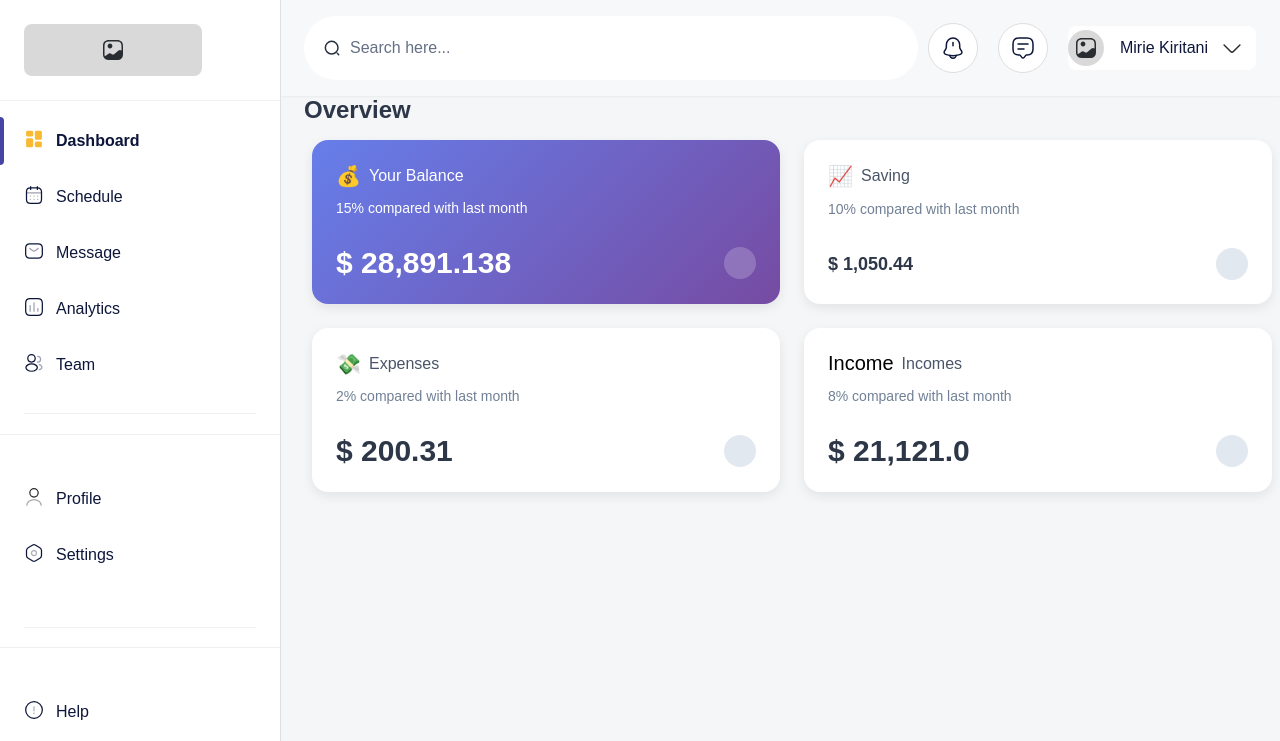
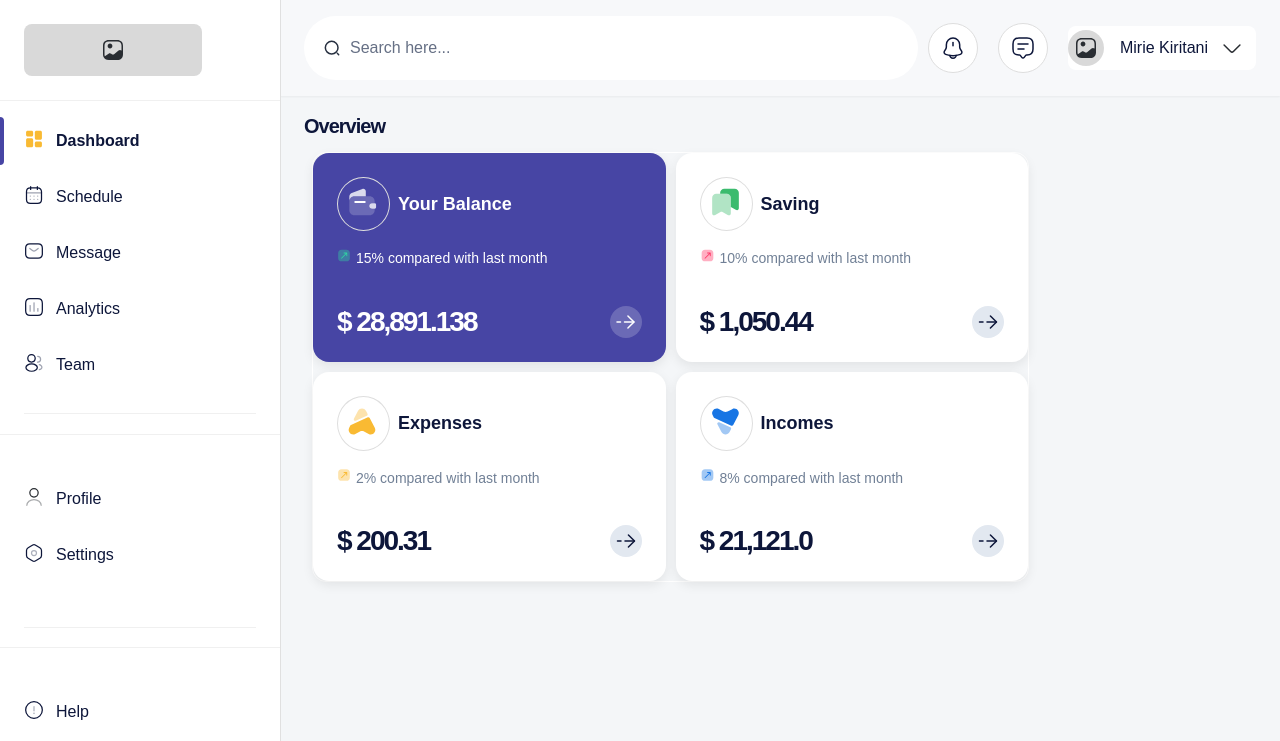
Before and after one commit to shrutidhungana/intuji-frontend-associate-challenge, a website built with Vite: page index.html in a window 1280 px wide. Shown: the top 741 px of the page. Built offline with nearby package versions, Linux system fonts and the light colour scheme.

Commit message:
Added subtle styling to project-overview: 1)Icons 2)Color etc

```diff
--- a/src/components/project-overview/project-overview.html
+++ b/src/components/project-overview/project-overview.html
@@ -5,10 +5,14 @@
 <div class="overview-container">
     <div class="card card-balance">
         <div class="card-header">
-            <span class="icon-placeholder">💰</span>
+            <span class="icon-placeholder"id="wallet-icon"></span>
             <span class="card-title">Your Balance</span>
         </div>
-        <p class="card-percentage" id="balance-percentage">15% compared with last month</p>
+       <div class="increase-percent">
+        <span id="export-icon"></span>
+         <p class="card-percentage" id="balance-percentage">15% compared with last month</p>
+       </div>
+
         <div class="card-footer">
             <span class="card-value" id="balance-value">$ 28,891.138</span>
             <div class="card-arrow" id="balance-arrow"></div>
@@ -17,10 +21,14 @@
 
     <div class="card">
         <div class="card-header">
-            <span class="icon-placeholder">📈</span>
+            <span class="icon-placeholder" id="saving-icon"></span>
             <span class="card-title">Saving</span>
         </div>
-        <p class="card-percentage" id="saving-percentage">10% compared with last month</p>
+        <div class = "increase-percent ">
+            <span id = "saving-export"></span>
+             <p class="card-percentage" id="saving-percentage">10% compared with last month</p>
+        </div>
+
         <div class="card-footer">
             <span class="card-sub-value" id="saving-value">$ 1,050.44</span>
             <div class="card-arrow" id="saving-arrow"></div>
@@ -29,25 +37,32 @@
 
     <div class="card">
         <div class="card-header">
-            <span class="icon-placeholder">💸</span>
+            <span class="icon-placeholder"id="expense-icon"></span>
             <span class="card-title">Expenses</span>
         </div>
+        <div class = "increase-percent ">
+            <span id="expense-export"></span>
         <p class="card-percentage" id="expenses-percentage">2% compared with last month</p>
+        </div>
         <div class="card-footer">
             <span class="card-value" id="expenses-value">$ 200.31</span>
-            <div class="card-arrow" id="expenses-arrow"></div>
+            <div class="card-arrow" id="expense-arrow"></div>
         </div>
     </div>
 
     <div class="card">
         <div class="card-header">
-            <span class="icon-placeholder">Income</span>
+            <span class="icon-placeholder" id="income-icon"></span>
             <span class="card-title">Incomes</span>
         </div>
-        <p class="card-percentage" id="incomes-percentage">8% compared with last month</p>
+        <div class="increase-percent">
+            <span id="income-export"></span>
+             <p class="card-percentage" id="incomes-percentage">8% compared with last month</p>
+        </div>
+
         <div class="card-footer">
             <span class="card-value" id="incomes-value">$ 21,121.0</span>
-            <div class="card-arrow" id="incomes-arrow"></div>
+            <div class="card-arrow" id="income-arrow"></div>
         </div>
     </div>
 </div>
--- a/src/components/project-overview/project-overview.js
+++ b/src/components/project-overview/project-overview.js
@@ -1,6 +1,51 @@
+import EmptyWalletIcon from "../../icons/empty-wallet.svg";
+import ExportIcon from "../../icons/export.svg";
+import BalanceArrowIcon from "../../icons/arrow-right.svg";
+
+import SavingIcon from "../../icons/save.svg";
+import SavingExport from "../../icons/export1.svg";
+
+import ArrowIcon from "../../icons/arrow-right1.svg";
+
+import ExpenseIcon from "../../icons/expenses.svg";
+import ExpenseExport from "../../icons/export2.svg";
+
+import IncomeIcon from "../../icons/income.svg";
+import IncomeExport from "../../icons/export3.svg"
+
+export default function initProjectOverview() {
+    function injectSVG(containerId, SvgComponent) {
+      const container = document.getElementById(containerId);
+
+      if (container) {
+        container.innerHTML = "";
+        const imgElement = document.createElement("img");
+        imgElement.src = SvgComponent;
+        imgElement.alt = "Icon";
+
+        container.appendChild(imgElement);
+      }
+    }
+
+    injectSVG("wallet-icon", EmptyWalletIcon);
+    injectSVG("export-icon", ExportIcon);
+    injectSVG("balance-arrow", BalanceArrowIcon);
+
+    injectSVG("saving-icon", SavingIcon);
+    injectSVG("saving-export", SavingExport);
+    injectSVG("saving-arrow", ArrowIcon);
+
+    injectSVG("expense-icon", ExpenseIcon);
+    injectSVG("expense-export", ExpenseExport);
+    injectSVG("expense-arrow", ArrowIcon);
+
+    injectSVG("income-icon", IncomeIcon);
+    injectSVG("income-export", IncomeExport);
+    injectSVG("income-arrow", ArrowIcon);
 
 
-export default function initProjectOverview() {
+
+
   document.addEventListener("DOMContentLoaded", () => {
     // Function to generate a random number within a range
     function getRandomNumber(min, max) {
@@ -117,5 +162,6 @@ export default function initProjectOverview() {
         25000
       );
     }, 5000);
-  });
+  }
+  );
 }
--- a/src/components/project-overview/project-overview.scss
+++ b/src/components/project-overview/project-overview.scss
@@ -3,22 +3,27 @@
   padding-left: 1.5rem;
 
   h2 {
-        font-size: 1.5rem;
-        font-weight: bold;
-        color: #2d3748;
-        margin-top: 0;
+    font-size: 20px;
+    font-weight: 700;
+    color: #0d163a;
+    margin-top: 20px;
     margin-bottom: 0.5rem;
+    line-height: 100%;
+    letter-spacing: -1px;
   }
 }
 
 .overview-container {
   display: grid;
   grid-template-columns: repeat(2, 1fr);
-    gap: 1.5rem;
-    max-width: 960px;
+  max-width: 717px;
   width: 100%;
+  height: 430px;
   box-sizing: border-box;
   margin-left: 2rem;
+  border: 1px solid #ffffff;
+  border-radius: 14px;
+  gap: 10px;
 }
 
 .card {
@@ -40,20 +45,31 @@
 }
 
 .icon-placeholder {
-    font-size: 1.25rem;
+  width: 35px;
+  height: 35x;
+  color: #dedede;
+  border: 1px solid #dedede;
+  border-radius: 50%;
+  padding: 8px;
 }
 
 .card-title {
-    font-size: 1rem;
-    font-weight: 500;
-    color: #4a5568;
+  font-size: 18px;
+  font-weight: 600;
+  color: #0d163a;
   margin-left: 0.5rem;
+  // line-height
+}
+
+.increase-percent {
+  display: flex;
 }
 
 .card-percentage {
   font-size: 0.875rem;
   color: #718096;
-    margin-top: 0.25rem;
+  margin-top: 2px;
+  margin-left: 5px;
 }
 
 .card-footer {
@@ -64,15 +80,19 @@
 }
 
 .card-value {
-    font-size: 1.875rem;
-    font-weight: 700;
-    color: #2d3748;
+  font-size: 28px;
+  font-weight: 600;
+  color: #0D163A;
+  line-height: 100%;
+  letter-spacing: -2px;
 }
 
 .card-sub-value {
-    font-size: 1.125rem;
+ font-size: 28px;
   font-weight: 600;
-    color: #2d3748;
+  color: #0D163A;
+  line-height: 100%;
+  letter-spacing: -2px;
 }
 
 .card-arrow {
@@ -85,12 +105,11 @@
   height: 32px;
   border-radius: 50%;
   background-color: #e2e8f0;
-    color: #4a5568;
+  color: #0D163A;
 }
 
-
 .card-balance {
-    background: linear-gradient(135deg, #667eea 0%, #764ba2 100%);
+  background: #4745a4;
   color: #ffffff;
 }
 
@@ -106,7 +125,6 @@
   color: #ffffff;
 }
 
-
 @media (max-width: 768px) {
   .overview-container {
     grid-template-columns: 1fr;
```
Also changed, not shown: src/icons/arrow-right.svg (added), src/icons/arrow-right1.svg (added), src/icons/empty-wallet.svg (added), src/icons/expenses.svg (added), src/icons/export.svg (added), src/icons/export1.svg (added), src/icons/export2.svg (added), src/icons/export3.svg (added), src/icons/income.svg (added), src/icons/save.svg (added). Lines whose indentation alone changed are shown as unchanged.
